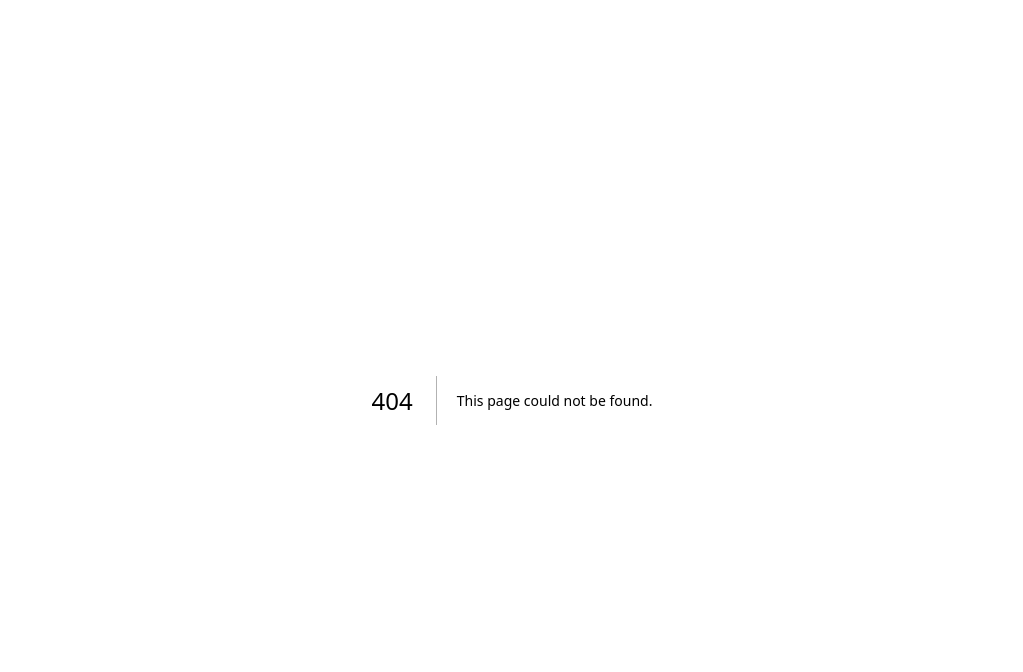
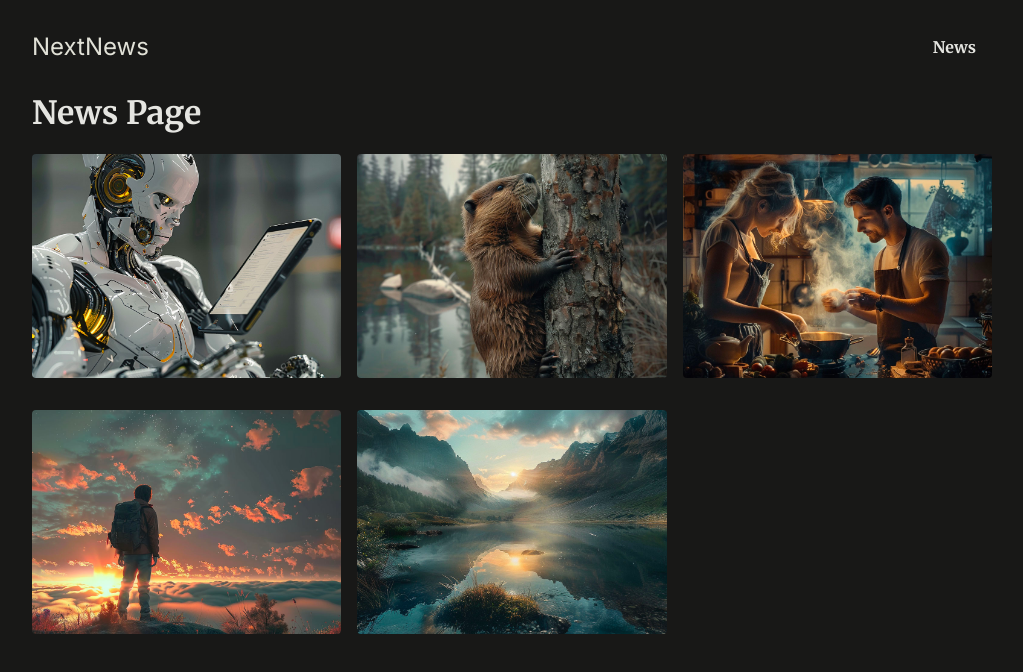
Before and after one commit to AtulKumar004/NextJs_learning, a Next.js app: page /news in a window 1280 px wide. Before the commit this address had no page. Shown: the top 672 px of the page, without its empty margins (128-1151 px from the left). Built offline with nearby package versions, Linux system fonts and the light colour scheme.

Commit message:
add news pages and news page Details page ,and not found page

```diff
--- a/app/layout.js
+++ b/app/layout.js
@@ -1,3 +1,4 @@
+import MainHeader from '@/components/main-header';
 import './globals.css';
 
 export const metadata = {
@@ -8,7 +9,13 @@
 export default function RootLayout({ children }) {
  return (
     <html lang="en">
-      <body>{children}</body>
+      <body>
+        <div id = "page">
+
+        <MainHeader />
+        {children}
+        </div>
+        </body>
     </html>
   )
 }
--- /dev/null
+++ b/app/news/page.js
@@ -0,0 +1,22 @@
+import Link from 'next/link'
+import React from 'react'
+import { DUMMY_NEWS } from '@/dummy-news'
+
+export default function NewsPage() {
+  return (
+    <>
+    <h1>News Page</h1>
+    <ul className='news-list'>
+        {DUMMY_NEWS.map((obj) => {
+            return (
+                <li key={obj?.id}>
+                    <Link href={`/news/${obj.slug}`}>
+                    <img src = {`/images/news/${obj?.image}`} alt= {obj?.title}/>
+                    </Link>
+                </li>
+            )
+        })}
+    </ul>
+    </>
+  )
+}
--- /dev/null
+++ b/components/main-header.js
@@ -0,0 +1,18 @@
+import Link from 'next/link';
+
+export default function MainHeader() {
+  return (
+    <header id="main-header">
+      <div id="logo">
+        <Link href="/">NextNews</Link>
+      </div>
+      <nav>
+        <ul>
+          <li>
+            <Link href="/news">News</Link>
+          </li>
+        </ul>
+      </nav>
+    </header>
+  );
+}
--- /dev/null
+++ b/dummy-news.js
@@ -0,0 +1,43 @@
+export const DUMMY_NEWS = [
+    {
+      id: 'n1',
+      slug: 'will-ai-replace-humans',
+      title: 'Will AI Replace Humans?',
+      image: 'ai-robot.jpg',
+      date: '2021-07-01',
+      content:
+        'Since late 2022 AI is on the rise and therefore many people worry whether AI will replace humans. The answer is not that simple. AI is a tool that can be used to automate tasks, but it can also be used to augment human capabilities. The future is not set in stone, but it is clear that AI will play a big role in the future. The question is how we will use it.',
+    },
+    {
+      id: 'n2',
+      slug: 'beaver-plague',
+      title: 'A Plague of Beavers',
+      image: 'beaver.jpg',
+      date: '2022-05-01',
+      content: 'Beavers are taking over the world. They are building dams everywhere and flooding entire cities. What can we do to stop them?',
+    },
+    {
+      id: 'n3',
+      slug: 'couple-cooking',
+      title: 'Spend more time together!',
+      image: 'couple-cooking.jpg',
+      date: '2024-03-01',
+      content: 'Cooking together is a great way to spend more time with your partner. It is fun and you get to eat something delicious afterwards. What are you waiting for? Get cooking!',
+    },
+    {
+      id: 'n4',
+      slug: 'hiking',
+      title: 'Hiking is the best!',
+      image: 'hiking.jpg',
+      date: '2024-01-01',
+      content: 'Hiking is a great way to get some exercise and enjoy the great outdoors. It is also a great way to clear your mind and reduce stress. So what are you waiting for? Get out there and start hiking!',
+    },
+    {
+      id: 'n5',
+      slug: 'landscape',
+      title: 'The beauty of landscape',
+      image: 'landscape.jpg',
+      date: '2022-07-01',
+      content: 'Landscape photography is a great way to capture the beauty of nature. It is also a great way to get outside and enjoy the great outdoors. So what are you waiting for? Get out there and start taking some pictures!',
+    },
+  ];
```
Also changed, not shown: app/news/[slug]/not-found.js (added, +10 -0 lines), app/news/[slug]/page.js (added, +27 -0 lines), app/not-found.js (added, +10 -0 lines).
